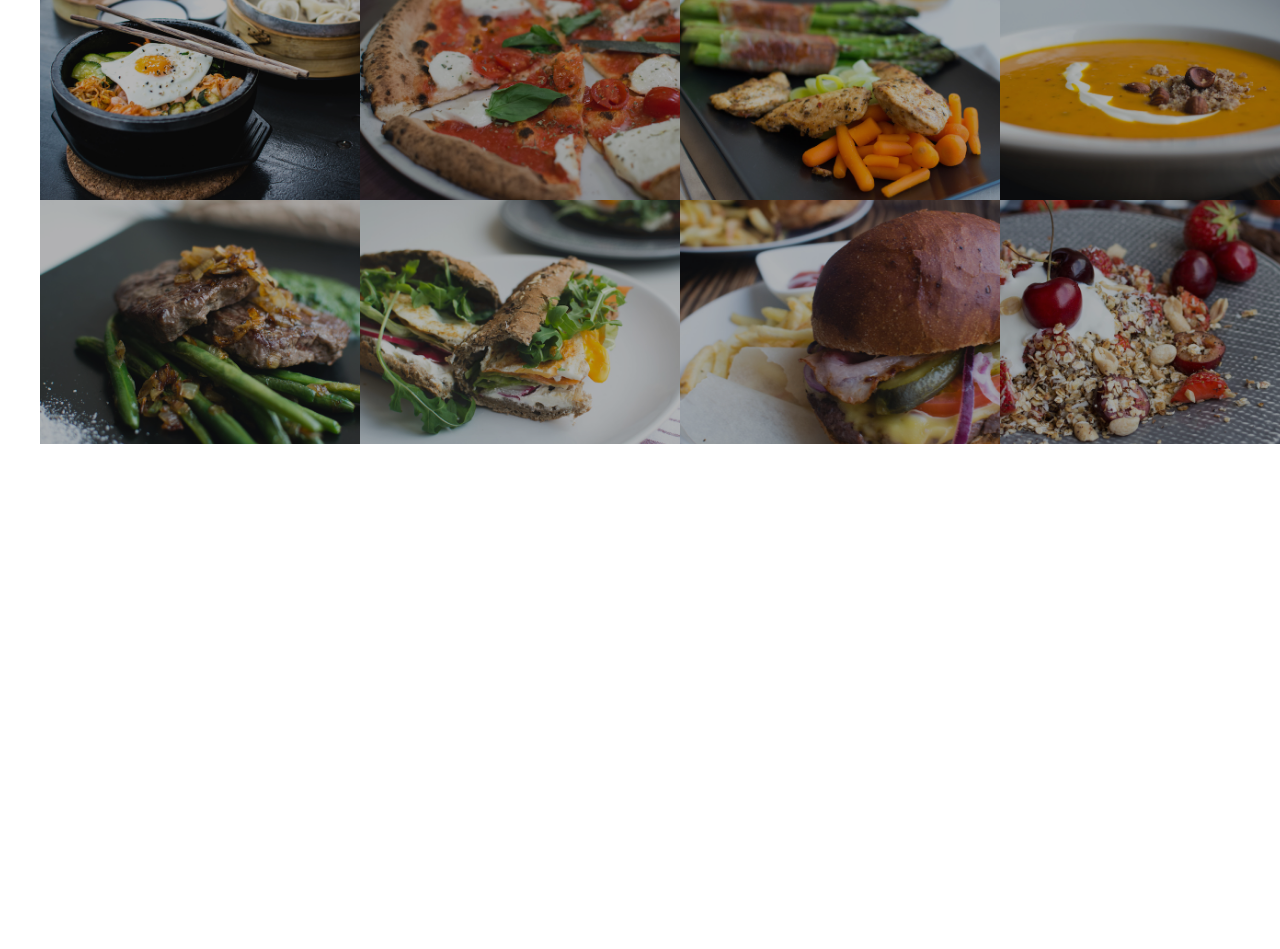
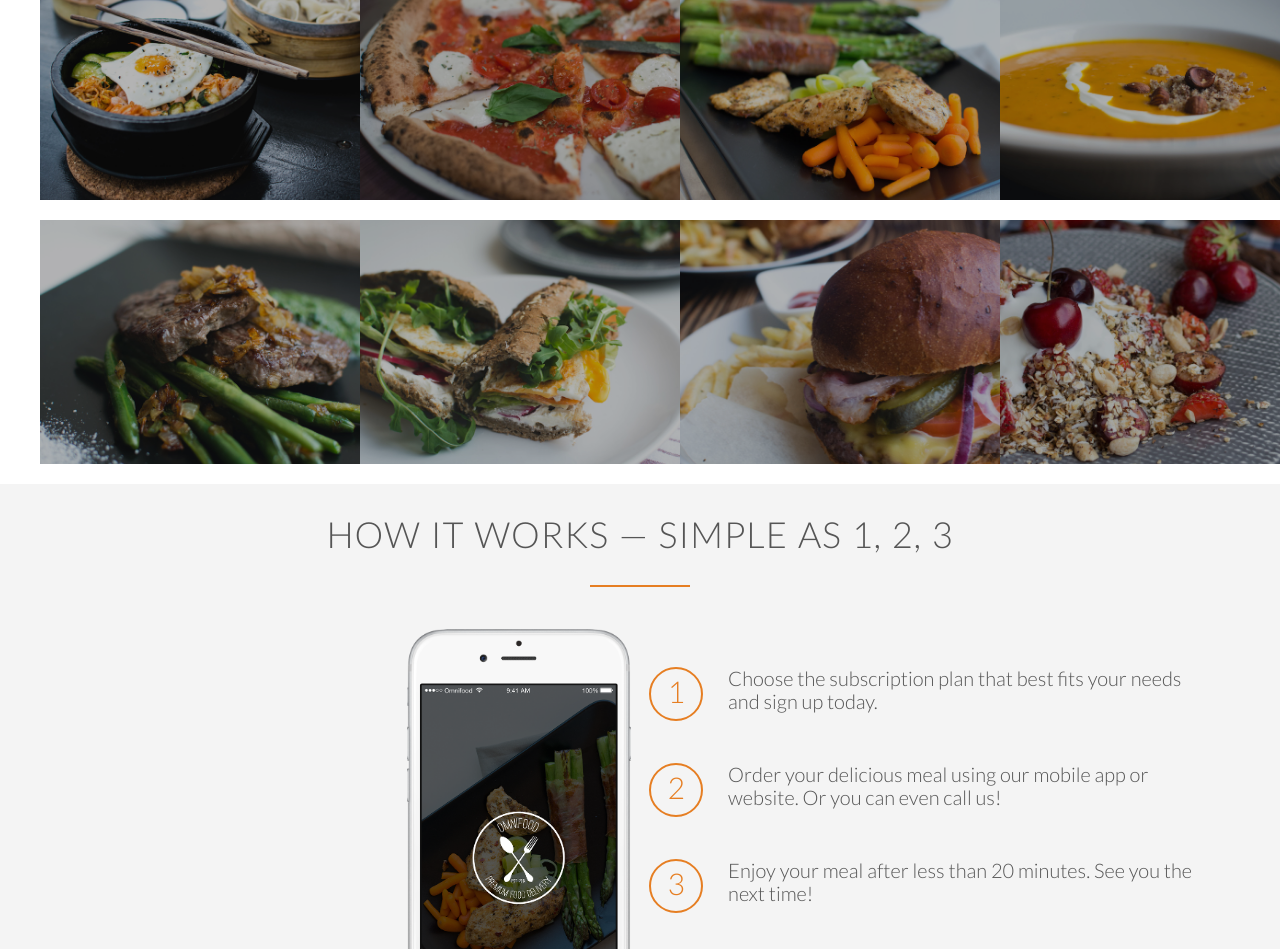
Before and after one commit to Rahulvash/food_website, a plain HTML site: page index.html in a window 1280 px wide. Shown: the part 1407-2356 px from the top of the page. Before the commit the page ends 1851 px from the top, so only its background shows below. Drawn offline with Linux system fonts and the light colour scheme; files whose address does not match are found by name.

Commit message:
how-to-work

```diff
--- a/index.html
+++ b/index.html
@@ -62,7 +62,7 @@
         </section>
 
         <section class="section-meals">
-            <ul class="meals-showcase">
+            <ul class="meals-showcase clearfix">
                 <li>
                     <figure class="meal-photo">
                     <img src="resources/img/1.jpg" alt="Korean bibimbap with egg and vegetables">
@@ -85,7 +85,7 @@
                 </li>
 
             </ul>
-            <ul class="meals-showcase">
+            <ul class="meals-showcase clearfix">
                 <li>
                     <figure class="meal-photo">
                     <img src="resources/img/5.jpg" alt="Paleo beef steak with vegetables">
@@ -112,5 +112,32 @@
 
         </section>
 
+        <section class="section-steps">
+            <div class="row">
+                <h2>How it works &mdash; Simple as 1, 2, 3</h2>
+            </div>
+            <div class="row">
+                <div class="col span-1-of-2 step-box" style="display:table-cell; vertical-align:middle; text-align:right">
+                    <img src="resources/img/app-iPhone.png" alt="Omnifood on iphone" class="app-screen">
+                </div>
+                <div class="col span-1-of-2 steps-box">
+                    <div class="works-step">
+                        <div>1</div>
+                        <p>Choose the subscription plan that best fits your needs and sign up today.</p>
+                    </div>
+                     <div class="works-step">
+                        <div>2</div>
+                        <p>Order your delicious meal using our mobile app or website. Or you can even call us!</p>
+                    </div>
+                    <div class="works-step">
+                        <div>3</div>
+                        <p>Enjoy your meal after less than 20 minutes. See you the next time!</p>
+                    </div>
+                    <a href="#" class="btn-app"><img src="resources/img/download-app.svg" alt="App store button"></a>
+                    <a href="#" class="btn-app"><img src="resources/img/download-app-android.png" alt="Play store button"></a>
+                </div>
+            </div>
+        </section>
+
     </body>
 </html>
--- a/resources/css/style.css
+++ b/resources/css/style.css
@@ -16,7 +16,14 @@ html{
     text-rendering: optimizeLegibility;
 }
 
-
+.clearfix {zoom: 1}
+.clearfix:after{
+    content: '.';
+    clear: both;
+    display: block;
+    height: 0;
+    visibility: hidden;
+}
 
 /*--------------------------------------------*/
 /*Resuable components */
@@ -228,3 +235,50 @@ header{
     transform: scale(1.03);
 
 }
+/*--------------------------------------------*/
+/*How its works */
+/*--------------------------------------------*/
+
+.steps-box{
+    margin-top: 30px;
+}
+.steps-box:first{
+    padding-right: 5%;
+}
+
+.steps-box:last{
+    padding-left: 3%;
+    margin-top: 70px;
+}
+.app-screen{
+    width: 40%;
+}
+.works-step{
+    margin-bottom: 50px;
+}
+.work-step:last-of-type{
+    margin-bottom: 80px;
+}
+
+.works-step div{
+    color: #e67e22;
+    border: 2px solid #e67e22;
+    display: inline-block;
+    border-radius: 50%;
+    height: 40px;
+    width: 40px;
+    float: left;
+    text-align: center;
+    padding: 5px;
+    font-size: 150%;
+    margin-right: 25px;
+
+}
+.btn-app img{
+    height: 50px;
+    width: auto;
+    margin-right: 10px;
+}
+.section-steps{
+    background-color: #f4f4f4;
+}
```
